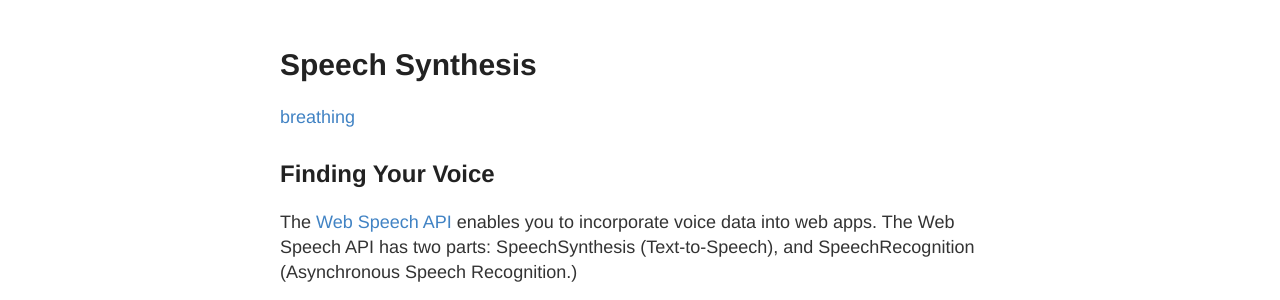
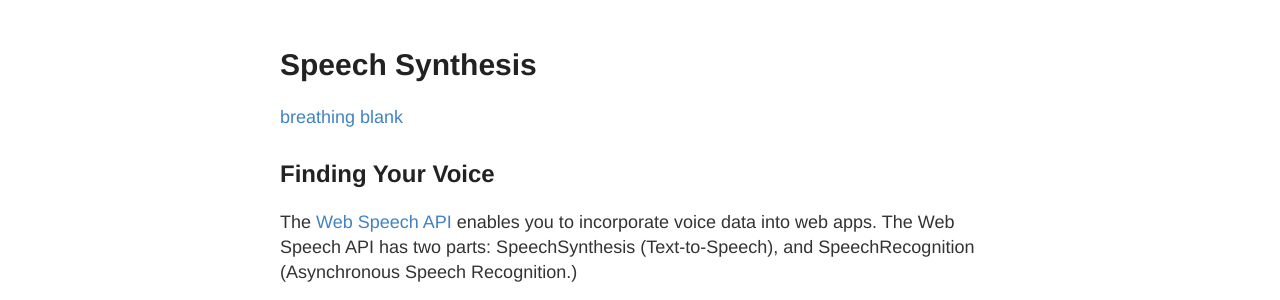
Before and after one commit to mathicus/mathicus.github.io, a Jekyll site: the page built from _posts/2020-3-20-Speech-Synthesis.md, in a window 1280 px wide. Shown: the part 122-422 px from the top of the page. Built offline with Jekyll 4.4.1, drawn with Linux system fonts in a browser that asks for light colours.

Commit message:
Update 2020-3-20-Speech-Synthesis.md

```diff
--- a/_posts/2020-3-20-Speech-Synthesis.md
+++ b/_posts/2020-3-20-Speech-Synthesis.md
@@ -2,7 +2,7 @@
 layout: post
 title: Speech Synthesis
 ---
-[breathing](https://htmlpreview.github.io/?https://raw.githubusercontent.com/jonfleming/SpeechSynthesisAPI/master/breathing.htm)
+[breathing](https://htmlpreview.github.io/?https://raw.githubusercontent.com/jonfleming/SpeechSynthesisAPI/master/breathing.htm) [blank](https://htmlpreview.github.io/?https://raw.githubusercontent.com/jonfleming/jonfleming.github.io/master/blank.htm)
 
 ## Finding Your Voice
 The [Web Speech API](https://developer.mozilla.org/en-US/docs/Web/API/Web_Speech_API) enables you to incorporate voice data into web apps. The Web Speech API has two parts: SpeechSynthesis (Text-to-Speech), and SpeechRecognition (Asynchronous Speech Recognition.)
```
